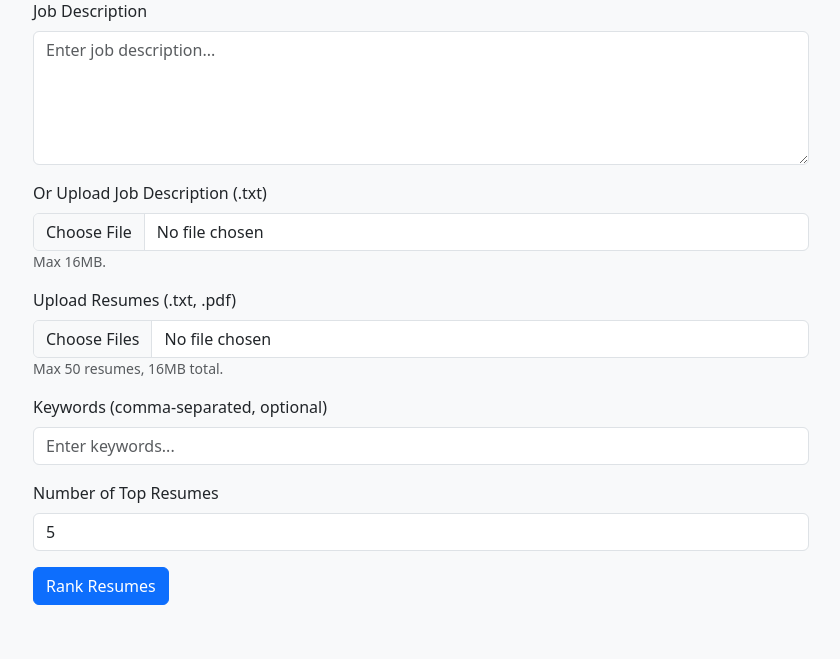
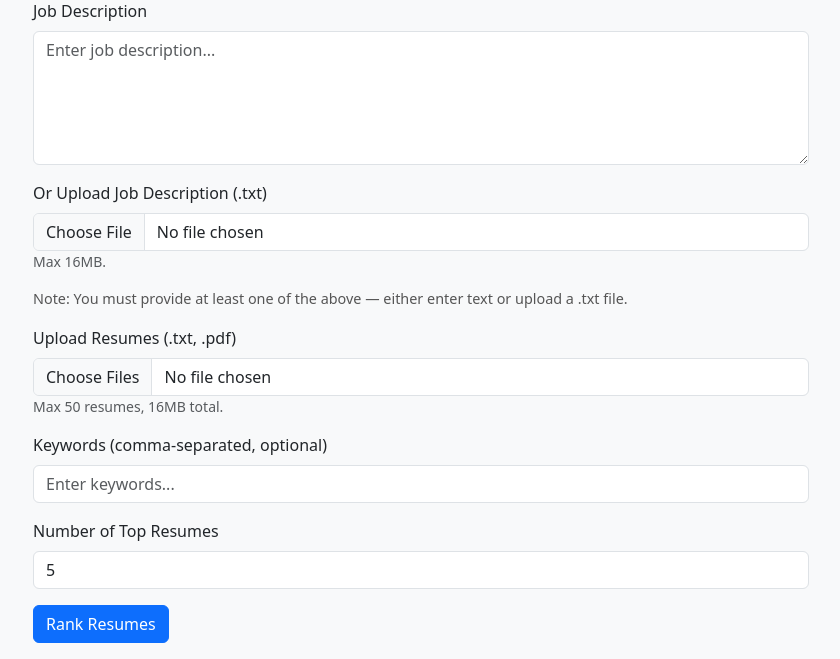
Before and after one commit to iamgroot1123/ai-resume-ranker, a Flask app: page / in a window 1280 px wide. Shown: the part 165-824 px from the top of the page, without its empty margins (219-1059 px from the left). Before the commit the page ends 770 px from the top, so only its background shows below. Run offline with Flask 3, Linux system fonts and the light colour scheme; parts of the project's set-up code (start-up, migrations or seed data) failed here and were passed over; some libraries are stand-ins or nearby versions.

Commit message:
Fix JD input: accept text or file and validate at least one provided

```diff
--- a/app/routes.py
+++ b/app/routes.py
@@ -13,7 +13,7 @@ os.makedirs(RESULTS_DIR, exist_ok=True)
 @main.route("/", methods=["GET", "POST"])
 def index():
     if request.method == "POST":
-        job_desc_text = request.form.get("job_desc_text")
+        job_desc_text_input = request.form.get("job_desc_text", "").strip()
         job_desc_file = request.files.get("job_desc_file")
         resume_files = request.files.getlist("resume_files")
         keywords = request.form.get("keywords")
@@ -22,12 +22,19 @@ def index():
         if len(resume_files) > 50:
             return render_template("index.html", error="Maximum 50 resumes allowed.")
 
+        job_desc_text = ""
+
+        # Extract text if file uploaded
         if job_desc_file and job_desc_file.filename:
-            job_desc_text = extract_text_from_pdf(job_desc_file)  # Use utils.py
-            print(f"Job description text: {job_desc_text[:100]}")  # Debug
+            job_desc_text = extract_text_from_pdf(job_desc_file).strip()
 
+        # Use manual input if provided (overrides file)
+        if job_desc_text_input:
+            job_desc_text = job_desc_text_input
+
+        # Check if at least one JD input provided
         if not job_desc_text:
-            return render_template("index.html", error="Please provide a job description.")
+            return render_template("index.html", error="Please provide a job description (text or file).")
 
         valid_resumes = [f for f in resume_files if f.filename.endswith((".txt", ".pdf"))]
         top_n = min(top_n, len(valid_resumes))
@@ -45,13 +52,17 @@ def index():
             else:
                 continue
             email = extract_email(text)
-            print(f"Resume: {f.filename}, Text: {text[:100]}, Email: {email}")  # Debug
             data.append({"ID": f.filename, "Resume_str": text, "email": email})
 
         resumes_df = pd.DataFrame(data)
 
         # Run SBERT ranker
-        results = run_resume_ranker(resumes_df, job_desc_text, top_n=top_n, keywords=keywords.split(",") if keywords else None)
+        results = run_resume_ranker(
+            resumes_df,
+            job_desc_text,
+            top_n=top_n,
+            keywords=keywords.split(",") if keywords else None
+        )
 
         if not results or "custom" not in results:
             return render_template("index.html", error="No matching resumes found.")
--- a/app/templates/index.html
+++ b/app/templates/index.html
@@ -3,23 +3,29 @@
   var gk_xlsxFileLookup = {};
   var gk_fileData = {};
   function filledCell(cell) {
-          return cell !== '' && cell != null;
+    return cell !== "" && cell != null;
   }
   function loadFileData(filename) {
     if (gk_isXlsx && gk_xlsxFileLookup[filename]) {
       try {
-                var workbook = XLSX.read(gk_fileData[filename], { type: 'base64' });
+        var workbook = XLSX.read(gk_fileData[filename], { type: "base64" });
         var firstSheetName = workbook.SheetNames[0];
         var worksheet = workbook.Sheets[firstSheetName];
 
         // Convert sheet to JSON to filter blank rows
-                var jsonData = XLSX.utils.sheet_to_json(worksheet, { header: 1, blankrows: false, defval: '' });
+        var jsonData = XLSX.utils.sheet_to_json(worksheet, {
+          header: 1,
+          blankrows: false,
+          defval: "",
+        });
         // Filter out blank rows (rows where all cells are empty, null, or undefined)
-                var filteredData = jsonData.filter(row => row.some(filledCell));
+        var filteredData = jsonData.filter((row) => row.some(filledCell));
 
         // Heuristic to find the header row by ignoring rows with fewer filled cells than the next row
-                var headerRowIndex = filteredData.findIndex((row, index) =>
-                  row.filter(filledCell).length >= filteredData[index + 1]?.filter(filledCell).length
+        var headerRowIndex = filteredData.findIndex(
+          (row, index) =>
+            row.filter(filledCell).length >=
+            filteredData[index + 1]?.filter(filledCell).length
         );
         // Fallback
         if (headerRowIndex === -1 || headerRowIndex > 25) {
@@ -37,18 +43,25 @@
     }
     return gk_fileData[filename] || "";
   }
-        </script><!DOCTYPE html>
+</script>
+<!DOCTYPE html>
 <html lang="en">
   <head>
-    <meta charset="UTF-8">
+    <meta charset="UTF-8" />
     <title>AI-Powered Resume Ranker</title>
-    <link rel="stylesheet" href="https://cdn.jsdelivr.net/npm/bootstrap@5.3.0/dist/css/bootstrap.min.css">
-    <link rel="stylesheet" href="{{ url_for('static', filename='style.css') }}">
+    <link
+      rel="stylesheet"
+      href="https://cdn.jsdelivr.net/npm/bootstrap@5.3.0/dist/css/bootstrap.min.css" />
+    <link
+      rel="stylesheet"
+      href="{{ url_for('static', filename='style.css') }}" />
   </head>
   <body>
     <div class="container mt-5">
       <h1 class="text-center">AI-Powered Resume Ranker</h1>
-        <p class="text-center">Upload a job description and resumes to rank top candidates.</p>
+      <p class="text-center">
+        Upload a job description and resumes to rank top candidates.
+      </p>
 
       {% if error %}
       <div class="alert alert-danger">{{ error }}</div>
@@ -57,25 +70,66 @@
       <form method="POST" enctype="multipart/form-data" class="mt-4">
         <div class="mb-3">
           <label for="job_desc_text" class="form-label">Job Description</label>
-                <textarea class="form-control" id="job_desc_text" name="job_desc_text" rows="5" placeholder="Enter job description..." required></textarea>
+          <textarea
+            class="form-control"
+            id="job_desc_text"
+            name="job_desc_text"
+            rows="5"
+            placeholder="Enter job description..."></textarea>
         </div>
         <div class="mb-3">
-                <label for="job_desc_file" class="form-label">Or Upload Job Description (.txt)</label>
-                <input type="file" class="form-control" id="job_desc_file" name="job_desc_file" accept=".txt">
+          <label for="job_desc_file" class="form-label"
+            >Or Upload Job Description (.txt)</label
+          >
+          <input
+            type="file"
+            class="form-control"
+            id="job_desc_file"
+            name="job_desc_file"
+            accept=".txt" />
           <small class="form-text text-muted">Max 16MB.</small>
         </div>
+        <p class="note" style="font-size: 0.9em; color: #555">
+          Note: You must provide at least one of the above — either enter text
+          or upload a .txt file.
+        </p>
         <div class="mb-3">
-                <label for="resume_files" class="form-label">Upload Resumes (.txt, .pdf)</label>
-                <input type="file" class="form-control" id="resume_files" name="resume_files" accept=".txt,.pdf" multiple required>
-                <small class="form-text text-muted">Max 50 resumes, 16MB total.</small>
+          <label for="resume_files" class="form-label"
+            >Upload Resumes (.txt, .pdf)</label
+          >
+          <input
+            type="file"
+            class="form-control"
+            id="resume_files"
+            name="resume_files"
+            accept=".txt,.pdf"
+            multiple
+            required />
+          <small class="form-text text-muted"
+            >Max 50 resumes, 16MB total.</small
+          >
         </div>
         <div class="mb-3">
-                <label for="keywords" class="form-label">Keywords (comma-separated, optional)</label>
-                <input type="text" class="form-control" id="keywords" name="keywords" placeholder="Enter keywords...">
+          <label for="keywords" class="form-label"
+            >Keywords (comma-separated, optional)</label
+          >
+          <input
+            type="text"
+            class="form-control"
+            id="keywords"
+            name="keywords"
+            placeholder="Enter keywords..." />
         </div>
         <div class="mb-3">
           <label for="top_n" class="form-label">Number of Top Resumes</label>
-                <input type="number" class="form-control" id="top_n" name="top_n" min="1" value="5" required>
+          <input
+            type="number"
+            class="form-control"
+            id="top_n"
+            name="top_n"
+            min="1"
+            value="5"
+            required />
         </div>
         <button type="submit" class="btn btn-primary">Rank Resumes</button>
       </form>
@@ -83,3 +137,24 @@
     <script src="https://cdn.jsdelivr.net/npm/bootstrap@5.3.0/dist/js/bootstrap.bundle.min.js"></script>
   </body>
 </html>
+
+<script>
+  document.addEventListener("DOMContentLoaded", function () {
+    const form = document.querySelector("form");
+    const jdText = document.getElementById("job_desc_text");
+    const jdFile = document.getElementById("job_desc_file");
+
+    form.addEventListener("submit", function (event) {
+      const textValue = jdText.value.trim();
+      const fileValue = jdFile.files.length;
+
+      if (!textValue && !fileValue) {
+        event.preventDefault(); // Stop form submission
+        alert(
+          "Please provide a job description either by typing text or uploading a .txt file."
+        );
+        jdText.focus();
+      }
+    });
+  });
+</script>
```
Also changed, not shown: 1 other file. Lines whose indentation alone changed are shown as unchanged.
